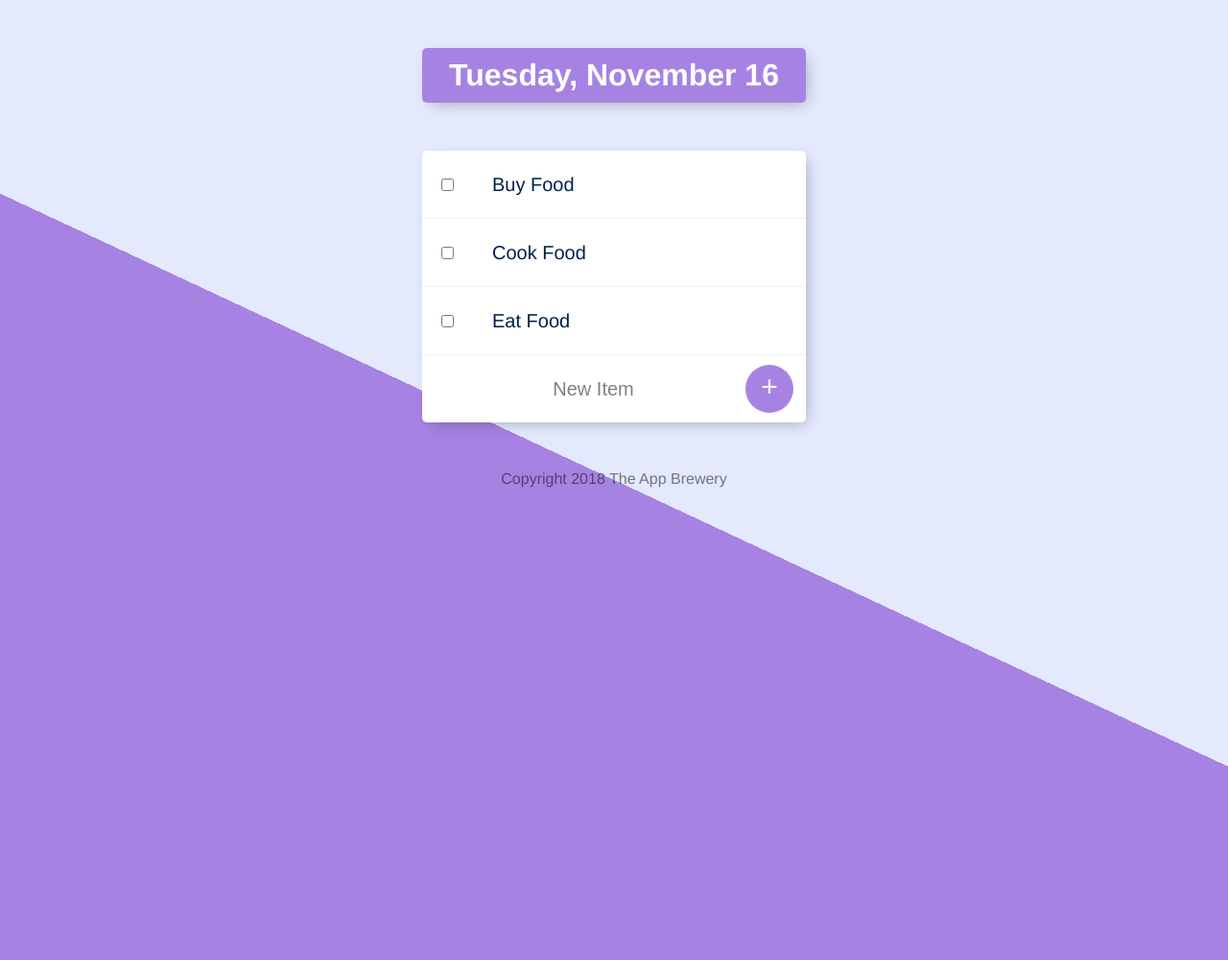
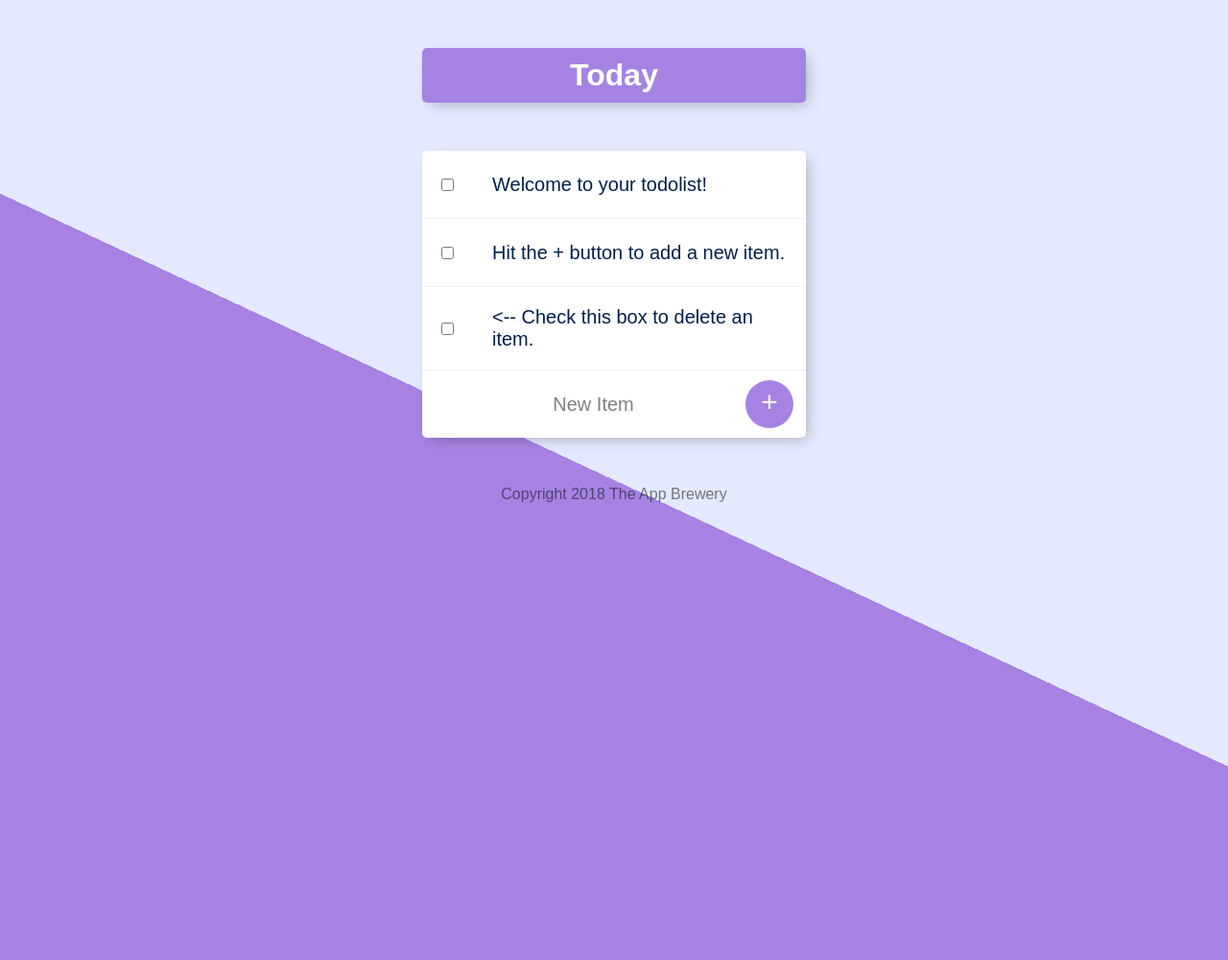
Before and after one commit to ratiphi/todolist-v2, a Node server app: page / in a window 1280 px wide. Shown: the whole page at 96% size. Run offline with Node 20, Linux system fonts and the light colour scheme; data comes from the database, SQL or seed files in the repository; data that the repository does not hold is empty; some libraries are stand-ins or nearby versions.

Commit message:
Add MongoDB functionality

```diff
--- a/app.js
+++ b/app.js
@@ -1,48 +1,146 @@
-//jshint esversion:6
-
 const express = require("express");
 const bodyParser = require("body-parser");
-const date = require(__dirname + "/date.js");
-
+const mongoose = require("mongoose");
+const _ = require("lodash");
 const app = express();
 
 app.set('view engine', 'ejs');
 
-app.use(bodyParser.urlencoded({extended: true}));
+app.use(express.urlencoded({
+  extended: true
+}));
 app.use(express.static("public"));
 
-const items = ["Buy Food", "Cook Food", "Eat Food"];
-const workItems = [];
+mongoose.connect("mongodb://localhost:27017/todolistDB");
+const itemsSchema = new mongoose.Schema({
+  name: String
+});
+const Item = new mongoose.model("Item", itemsSchema);
+// These are the starter items to be added to the DB if it is empty
+const item1 = new Item({
+  name: "Welcome to your todolist!"
+});
+const item2 = new Item({
+  name: "Hit the + button to add a new item."
+});
+const item3 = new Item({
+  name: "<-- Check this box to delete an item."
+});
+const defaultItems = [item1, item2, item3];
 
-app.get("/", function(req, res) {
+const listSchema = {
+  name: String,
+  items: [itemsSchema]
+};
+const List = new mongoose.model("List", listSchema);
 
-const day = date.getDate();
-
-  res.render("list", {listTitle: day, newListItems: items});
-
+app.get("/", function (req, res) {
+  Item.find({}, function (err, foundItems) {
+    if (foundItems.length === 0) {
+      Item.insertMany(defaultItems, function (err) {
+        if (err) {
+          console.log(err);
+        } else {
+          console.log("Successfully added items to todolistDB!");
+        }
+      });
+      res.redirect("/");
+    } else {
+      res.render("list", {
+        listTitle: "Today",
+        newListItems: foundItems
+      });
+    }
+  });
 });
 
-app.post("/", function(req, res){
+app.get("/:customListName", function (req, res) {
+  const customListName = _.capitalize(req.params.customListName);
+  List.findOne({
+    name: customListName
+  }, function (err, foundList) {
+    if (!err) {
+      if (!foundList) {
+        // Create a new list
+        const list = new List({
+          name: customListName,
+          items: defaultItems
+        });
+        list.save(function() {
+          console.log(`Saved new list: ${customListName}`);
+          res.redirect("/" + customListName);
+        });
+      } else {
+        // Show an existing list
+        res.render("list", {
+          listTitle: foundList.name,
+          newListItems: foundList.items
+        });
+      }
+    }
+  });
+});
 
-  const item = req.body.newItem;
+app.post("/", function (req, res) {
+  const itemName = req.body.newItem;
+  const listName = req.body.list;
+  const item = new Item({
+    name: itemName
+  });
 
-  if (req.body.list === "Work") {
-    workItems.push(item);
-    res.redirect("/work");
+  if (listName === "Today") {
+    item.save(function() {
+      console.log(`Saved new item: ${itemName}`);
+      res.redirect("/");
+    });
   } else {
-    items.push(item);
-    res.redirect("/");
+    List.findOne({
+      name: listName
+    }, function (err, foundList) {
+      foundList.items.push(item);
+      foundList.save(function() {
+        console.log(`Saved list: ${foundList.name}`);
+        res.redirect("/" + listName);
+      });
+    });
   }
 });
 
-app.get("/work", function(req,res){
-  res.render("list", {listTitle: "Work List", newListItems: workItems});
+app.post("/delete", function (req, res) {
+  const checkedItemId = req.body.checkbox;
+  const listName = req.body.listName;
+
+  if (listName === "Today") {
+    Item.findByIdAndRemove(checkedItemId, function (err) {
+      if (err) {
+        console.log(err);
+      } else {
+        console.log("Delete one item from Today list successful.");
+        res.redirect("/");
+      }
+    });
+  } else {
+    List.findOneAndUpdate({
+      name: listName
+    }, {
+      $pull: {
+        items: {
+          _id: checkedItemId
+        }
+      }
+    }, function (err, foundList) {
+      if (!err) {
+        console.log("Delete one item from " + listName + " list successful.");
+        res.redirect("/" + listName);
+      }
+    });
+  }
 });
 
-app.get("/about", function(req, res){
+app.get("/about", function (req, res) {
   res.render("about");
 });
 
-app.listen(3000, function() {
+app.listen(3000, function () {
   console.log("Server started on port 3000");
 });
--- a/date.js
+++ /dev/null
@@ -1,27 +0,0 @@
-//jshint esversion:6
-
-exports.getDate = function() {
-
-  const today = new Date();
-
-  const options = {
-    weekday: "long",
-    day: "numeric",
-    month: "long"
-  };
-
-  return today.toLocaleDateString("en-US", options);
-
-};
-
-exports.getDay = function () {
-
-  const today = new Date();
-
-  const options = {
-    weekday: "long"
-  };
-
-  return today.toLocaleDateString("en-US", options);
-
-};
--- a/public/css/styles.css
+++ b/public/css/styles.css
@@ -2,7 +2,7 @@ html {
   background-color: #E4E9FD;
   background-image: -webkit-linear-gradient(65deg, #A683E3 50%, #E4E9FD 50%);
   min-height: 1000px;
-  font-family: 'helvetica neue';
+  font-family: 'Arial';
 }
 
 h1 {
@@ -51,7 +51,7 @@ p {
   color: #00204a;
 }
 
-form {
+form.item {
   text-align: center;
   margin-left: 20px;
 }
--- a/views/list.ejs
+++ b/views/list.ejs
@@ -5,16 +5,19 @@
   </div>
 
   <div class="box">
-    <% for (let i=0; i<newListItems.length; i++) { %>
-      <div class="item">
-        <input type="checkbox">
-        <p><%=  newListItems[i]  %></p>
-      </div>
-      <% } %>
+      <% newListItems.forEach(item => { %>
+        <form action="/delete" method="post">
+        <div class="item">
+          <input type="checkbox" name="checkbox" value="<%= item._id %>" onChange="this.form.submit()">
+          <p><%= item.name %></p>
+        </div>
+        <input type="hidden" name="listName" value="<%= listTitle %>">
+        </form>
+      <% }); %>
 
       <form class="item" action="/" method="post">
         <input type="text" name="newItem" placeholder="New Item" autocomplete="off">
-        <button type="submit" name="list">+</button>
+        <button type="submit" name="list" value="<%= listTitle %>">+</button>
       </form>
   </div>
 
```
Also changed, not shown: package.json (+5 -4 lines), 1 other file.
